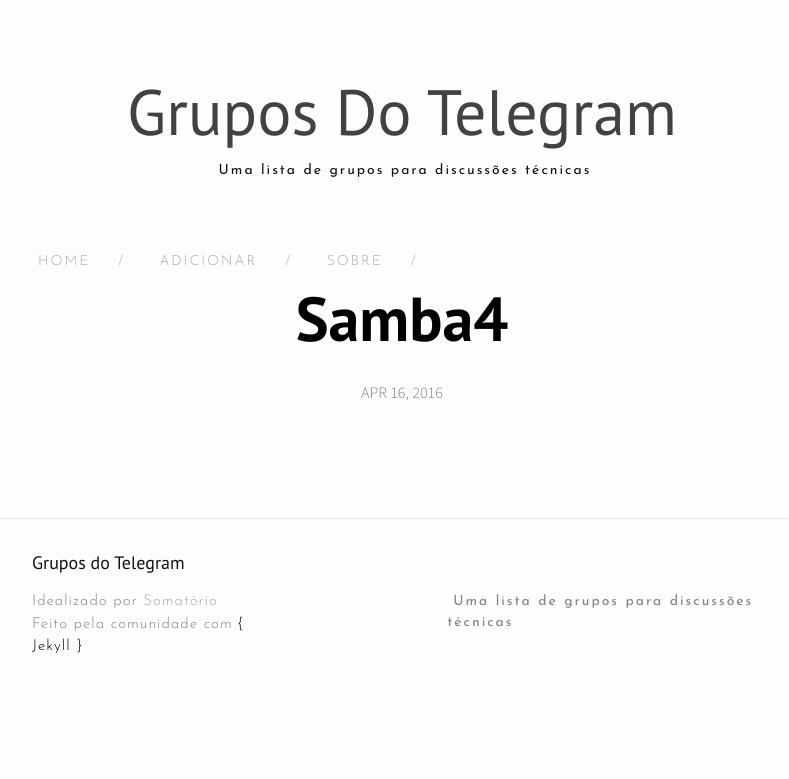
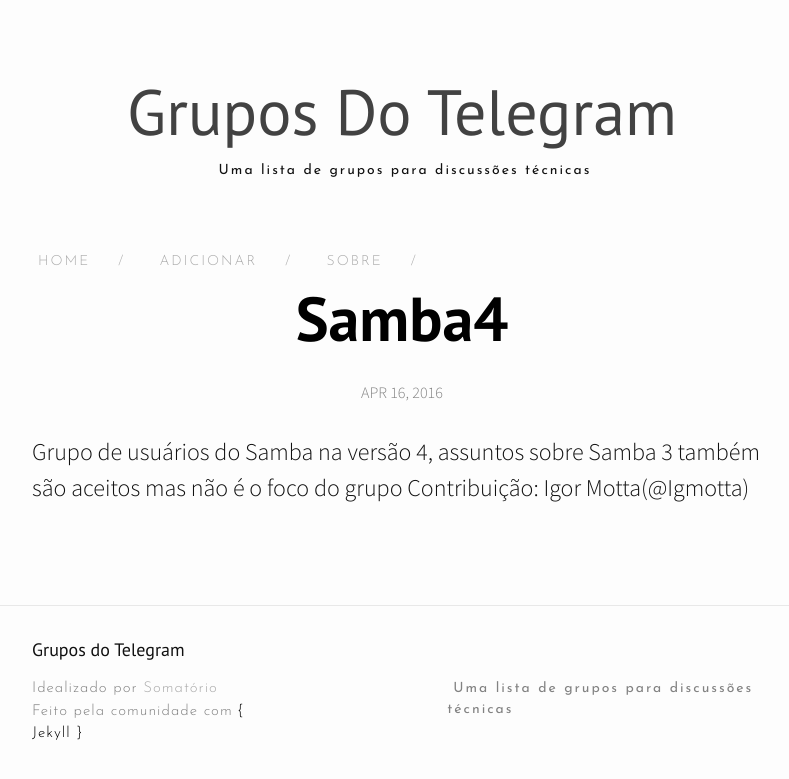
Before and after one commit to listatelegram/listatelegram.github.io, a Jekyll site: the page built from _posts/2016-04-16-samba4.markdown, in a window 1280 px wide. Shown: the top 779 px of the page, without its empty margins (238-1027 px from the left). Built offline with Jekyll 4.4.1, drawn with Linux system fonts in a browser that asks for light colours; nearby versions of some CDN libraries.

Commit message:
Atualizado grupo Samba4

```diff
--- a/_posts/2016-04-16-samba4.markdown
+++ b/_posts/2016-04-16-samba4.markdown
@@ -2,5 +2,7 @@
 layout: post
 title:  "Samba4"
 categories:
-link-telegram: https://telegram.me/joinchat/BtO01gI_MmSflgUf3liF-g
+link-telegram: https://telegram.me/Samba4BR
 ---
+Grupo de usuários do Samba na versão 4, assuntos sobre Samba 3 também são aceitos mas não é o foco do grupo
+Contribuição: Igor Motta(@Igmotta)
```
